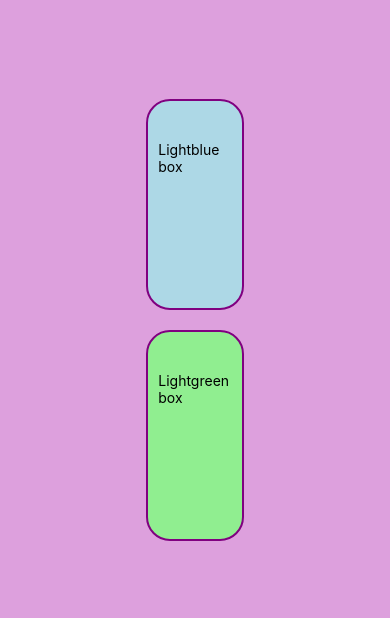
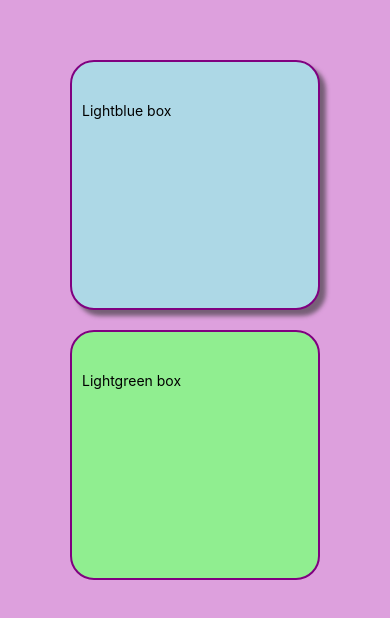
Before and after one commit to Anoop-710/React-Native, a React Native app: screen / in a window 390 px wide. Shown: the part 102-720 px from the top of the page. Built offline with nearby package versions, Linux system fonts and the light colour scheme.

Commit message:
shadow and elevation

```diff
--- a/App.js
+++ b/App.js
@@ -2,11 +2,11 @@
 export default function App() {
   return (
     <View style={styles.container}>
-      <View style={[styles.box, styles.lightblueBg]}>
+      <View style={[styles.box, styles.lightblueBg, styles.boxShadow]}>
         {/* The last element in the array gets the highest precedence */}
         <Text>Lightblue box</Text>
       </View>
-      <View style={[styles.box, styles.lightgreenBg]}>
+      <View style={[styles.box, styles.lightgreenBg, styles.androidShadow]}>
         <Text>Lightgreen box</Text>
       </View>
     </View>
@@ -21,8 +21,8 @@
     justifyContent: "center",
   },
   box: {
-    width: "25%",
-    height: "25%",
+    width: 250,
+    height: 250,
     // padding: 10,
     paddingHorizontal: 10,
     paddingVertical: 40,
@@ -40,4 +40,21 @@
   lightgreenBg: {
     backgroundColor: "lightgreen",
   },
+
+  // applicable for ios
+  boxShadow: {
+    shadowColor: "#333333",
+    shadowOffset: {
+      width: 6,
+      height: 6,
+    },
+    shadowOpacity: 0.6,
+    shadowRadius: 4,
+  },
+
+  // applicable for android
+  androidShadow: {
+    elevation: 10,
+    shadowColor: "red",
+  },
 });
```
